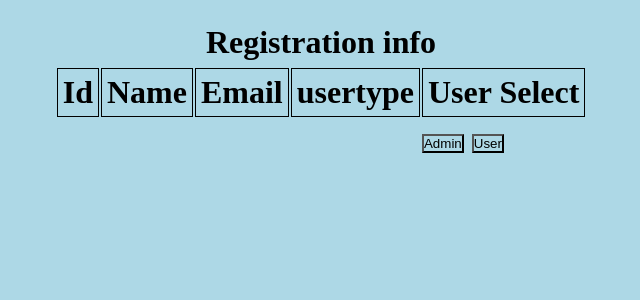
After one commit to Osati/Dynamice-Registration-page, a PHP site: page /adminuser.php in a window 1280 px wide. The commit adds this page. Shown: the top 300 px of the page, without its empty margins (319-959 px from the left). Run offline with PHP 8.4, Linux system fonts and the light colour scheme.

Commit message:
admin user info

```diff
--- /dev/null
+++ b/adminuser.php
@@ -0,0 +1,41 @@
+<?php
+require_once "config.php";
+
+
+?>
+<!DOCTYPE html>
+<html lang="en">
+<head>
+    <meta charset="UTF-8">
+    <meta http-equiv="X-UA-Compatible" content="IE=edge">
+    <meta name="viewport" content="width=device-width, initial-scale=1.0">
+    <link rel="stylesheet" href="style.css">
+    <title>registration page</title>
+</head>
+<body>
+    <section class="header-container">
+        <h1>Registration info</h1>
+        <div class="row">
+            <table>
+                <tr>
+                    <th>Id</th>
+                    <th>Name</th>
+                    <th>Email</th>
+                    <th>usertype</th>
+                    <th>User Select</th>
+                </tr>
+                <tr>
+                    <td></td>
+                    <td></td>
+                    <td></td>
+                    <td></td>
+                    <td>
+                        <button>Admin</button>
+                        <button>User</button>
+                    </td>
+                </tr>
+            </table>
+        </div>
+    </section>
+</body>
+</html>
--- a/login.php
+++ b/login.php
@@ -32,7 +32,7 @@
                     die();
                 }
                 else{
-                        $passmaseg="Please Enter your correct password";
+                        $passmaseg="Please Enter correct password";
                     }
                 }
 
--- /dev/null
+++ b/otp.php
@@ -0,0 +1,5 @@
+<?php
+session_start();
+session_destroy();
+header("Location:verify.php");
+?>
--- a/registration.php
+++ b/registration.php
@@ -65,7 +65,6 @@
                 <img src="images/reg.jpg" alt="registration">
             </div>
         </div>
-
     </section>
 </body>
 </html>
--- a/style.css
+++ b/style.css
@@ -74,3 +74,9 @@
     height: 550px;
     border-radius: 10px;
 }
+
+/* adminuser css style */
+.header-container .row table tr th{
+    padding: 5px;
+    border: 1px solid black;
+}
--- /dev/null
+++ b/valid.php
@@ -0,0 +1,5 @@
+<?php
+session_start();
+require_once "config.php";
+
+?>
```
Lines whose indentation alone changed are shown as unchanged.
